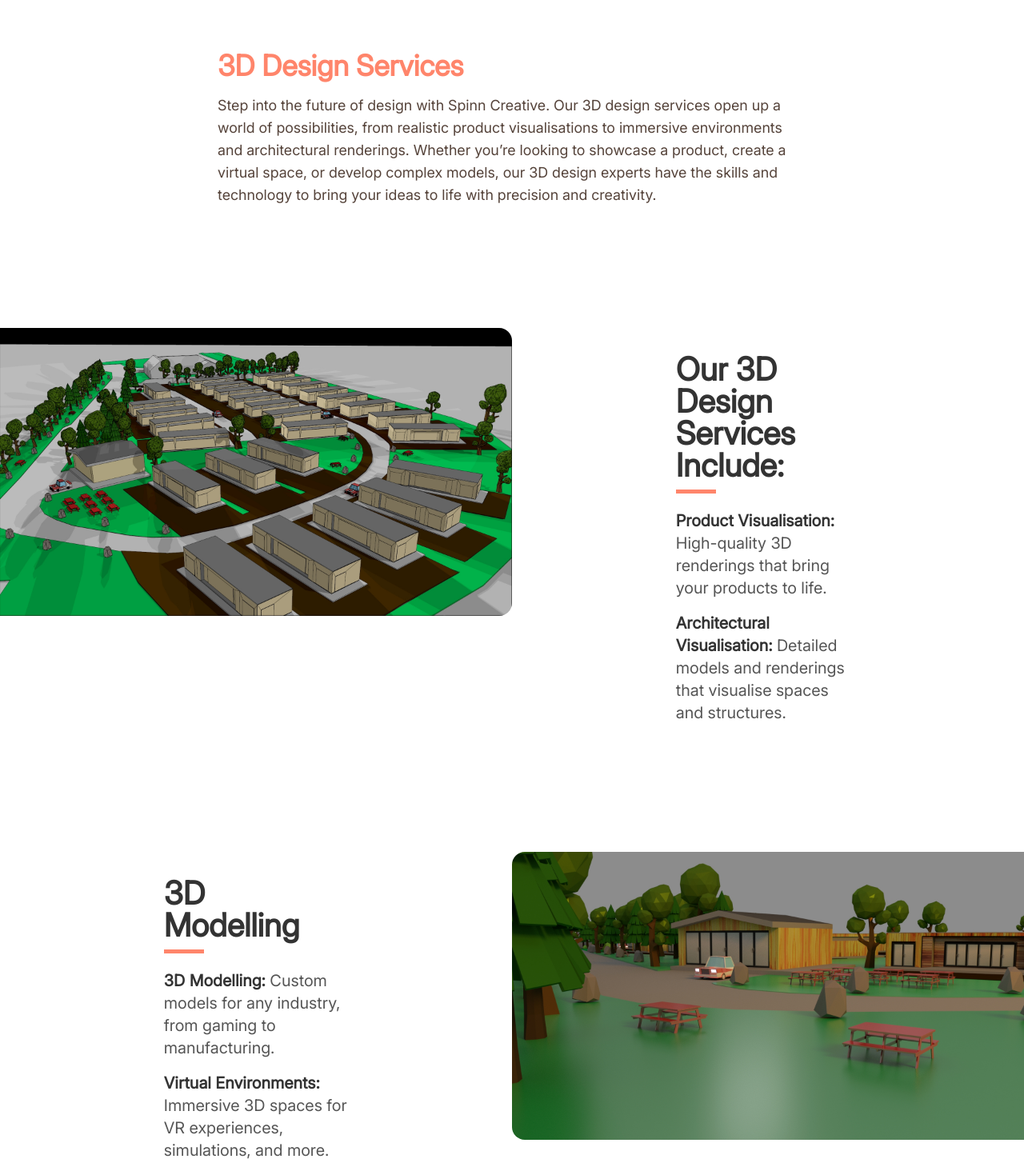
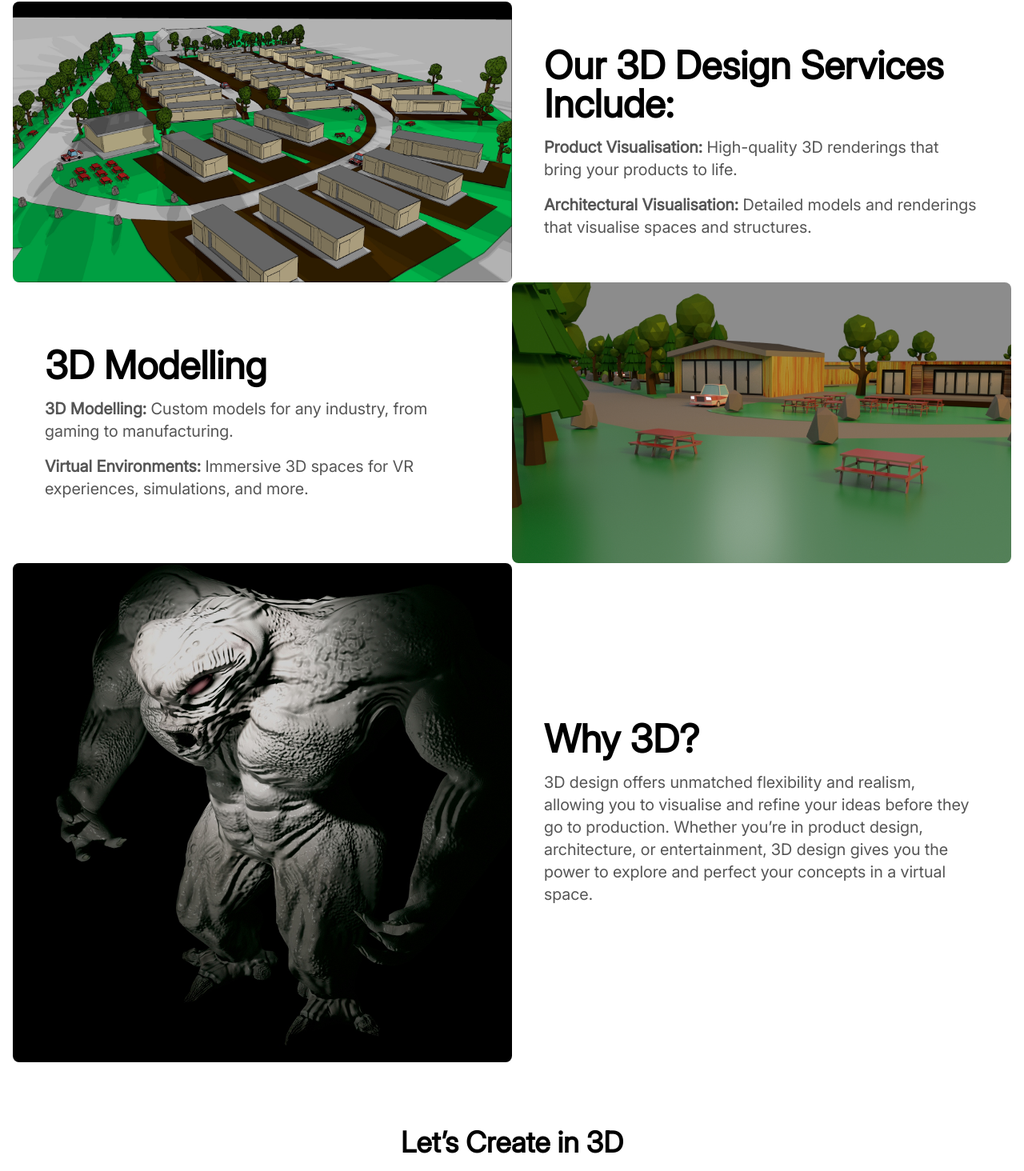
Before and after one commit to Spinn-Creative/spinncreative.co.uk, a Next.js app: page /3d-modelling in a window 1280 px wide. Shown: the part 626-2090 px from the top of the page at 80% size. Built offline with nearby package versions, Linux system fonts and the light colour scheme.

Commit message:
Update codebase

```diff
--- a/public/styles/animation.scss
+++ b/public/styles/animation.scss
@@ -41,38 +41,58 @@
 }
 
 .full-width-section {
-  display: flex;
-  align-items: center;
-  justify-content: center;
   padding: 4rem 0;
 
   .image-text-pair {
     display: flex;
-    flex-wrap: wrap;
+    flex-direction: column;
     width: 100%;
 
+    @media (min-width: 768px) {
+      flex-direction: row;
+    }
+
     .image-side {
-      flex: 1;
-      max-width: 50%;
+      width: 100%;
+      margin-bottom: 2rem;
+
+      @media (min-width: 768px) {
+        width: 50%;
+        margin-bottom: 0;
+      }
     }
 
     .text-side {
-      flex: 1;
-      max-width: 50%;
-      padding: 2rem;
+      width: 100%;
+      padding: 1rem;
       display: flex;
       justify-content: center;
       align-items: center;
 
+      @media (min-width: 768px) {
+        width: 50%;
+        padding: 2rem;
+      }
+
       .text-content {
-        text-align: left;
-        max-width: 40%; /* Reduced width for a more focused text block */
+        text-align: center;
+
+        @media (min-width: 768px) {
+          text-align: left;
+        }
 
         h3 {
           color: #333333;
           font-weight: bold;
-          font-size: 2.5rem;
-          position: relative;
+          font-size: 2rem;
+
+          @media (min-width: 768px) {
+            font-size: 2.5rem;
+          }
+
+          @media (min-width: 992px) {
+            font-size: 3rem;
+          }
         }
 
         .decorative-line {
@@ -81,12 +101,24 @@
           width: 50px;
           height: 5px; /* Thicker line */
           background-color: #ff856b;
-          margin: 10px 0 20px 0;
+          margin: 10px auto 20px auto;
+
+          @media (min-width: 768px) {
+            margin: 10px 0 20px 0;
+          }
         }
 
         p {
           color: #555555; /* A consistent shade for body text */
           margin-top: 1rem;
+
+          @media (min-width: 768px) {
+            font-size: 1.125rem;
+          }
+
+          @media (min-width: 992px) {
+            font-size: 1.25rem;
+          }
         }
 
         p strong {
--- a/public/styles/contact-us.scss
+++ b/public/styles/contact-us.scss
@@ -3,7 +3,7 @@
 .contact-us-hero {
   position: relative;
   width: 100%;
-    height: 70vh; /* Set the height of the hero section */
+  height: 60vh; /* Adjusted for mobile responsiveness */
   background-image: url('/images/page-heroes/contact-us.jpg');
   background-size: cover;
   background-position: center;
@@ -12,27 +12,30 @@
   justify-content: center;
 
   .contact-us-hero-overlay {
-      background-color: rgba(0, 0, 0, 0.6); /* Dark overlay for text readability */
-      padding: 2rem;
+    background-color: rgba(0, 0, 0, 0.6);
+    padding: 1.5rem; /* Reduced padding for smaller screens */
     border-radius: 0.5rem;
   }
 
   h1 {
     color: white;
+    font-size: 2.5rem; /* Responsive font size */
   }
 }
 
 .contact-us-section-container {
-    padding: 4rem 2rem;
-    max-width: 800px;
+  padding: 3rem 1.5rem; /* Reduced padding for mobile */
+  max-width: 100%; /* Full width on mobile */
   margin: 0 auto;
 
   h2, h3 {
-      color: #ff856b; /* Use a color consistent with your brand */
+    color: #ff856b;
+    font-size: 2rem; /* Responsive heading sizes */
   }
 
   p, li {
-      color: #55433a; /* Use a darker color for body text */
+    color: #55433a;
+    font-size: 1rem; /* Responsive font size */
   }
 
   a {
@@ -41,24 +44,23 @@
 }
 
 .contact-us-form {
-    max-width: 800px; /* Ensure form has the same width as the content above */
-    margin: 0 auto; /* Center the form within the container */
-
-    /* Remove extra padding to ensure alignment with the content above */
+  max-width: 100%; /* Full width on mobile */
+  margin: 0 auto;
   padding: 0;
 
   label {
     color: #55433a;
-      display: block; /* Ensure labels are block-level for full width */
-      margin-bottom: 0.5rem; /* Add space below labels */
+    display: block;
+    margin-bottom: 0.5rem;
   }
 
   input, textarea {
-      width: 100%; /* Ensure input and textarea fields are full width */
+    width: 100%;
     padding: 0.75rem;
     border: 1px solid #ccc;
     border-radius: 0.25rem;
     margin-bottom: 1rem;
+    font-size: 1rem; /* Ensure readability */
   }
 
   .btn-submit {
@@ -69,9 +71,37 @@
     border-radius: 0.5rem;
     cursor: pointer;
     transition: background-color 0.3s ease;
+    font-size: 1rem; /* Button text size */
 
     &:hover {
       background-color: #e6755c;
     }
   }
 }
+
+// Medium Devices and up (768px and up)
+@media only screen and (min-width: 768px) {
+  .contact-us-hero {
+    height: 70vh;
+  }
+
+  .contact-us-section-container {
+    padding: 4rem 2rem;
+    max-width: 800px;
+  }
+
+  h1 {
+    font-size: 3.5rem; /* Larger font size on medium screens */
+  }
+
+  h2, h3 {
+    font-size: 2.5rem;
+  }
+}
+
+// Large Devices and up (992px and up)
+@media only screen and (min-width: 992px) {
+  .contact-us-hero {
+    height: 80vh;
+  }
+}
--- a/public/styles/three-d-modelling.scss
+++ b/public/styles/three-d-modelling.scss
@@ -1,9 +1,8 @@
-@import 'variables';
-
+/* Base Styles (Mobile First) */
 .three-d-hero {
   position: relative;
   width: 100%;
-  height: 70vh; /* Same height as the Animation hero section */
+  height: 50vh;
   background-image: url('/images/page-heroes/3d-modelling.png');
   background-size: cover;
   background-position: center;
@@ -13,105 +12,84 @@
 
   .three-d-hero-overlay {
     background-color: rgba(0, 0, 0, 0.6);
-    padding: 2rem;
+    padding: 1.5rem;
     border-radius: 0.5rem;
   }
 
   h1 {
     color: white;
+    font-size: 2rem;
   }
 }
 
-.three-d-section-container {
-  padding: 4rem 2rem;
-  max-width: 800px;
-  margin: 0 auto;
-
-  h2 {
-    color: #ff856b;
-  }
-
-  p, li {
-    color: #55433a;
-  }
-
-  ul {
-    padding-left: 1.5rem;
-  }
-}
-
-.full-width-section {
-  display: flex;
-  align-items: center;
-  justify-content: center;
-  padding: 4rem 0;
+.decorative-line {
+  width: 50px;
+  height: 5px;
+  background-color: #ff856b;
+  margin: 10px auto 20px auto;
 }
 
 .image-text-pair {
   display: flex;
-  flex-wrap: wrap;
+  flex-direction: column;
+  align-items: center;
   width: 100%;
+
+  @media (min-width: 768px) {
+    flex-direction: row;
+  }
 }
 
 .image-side {
-  flex: 1;
-  max-width: 50%;
-}
+  width: 100%;
+  margin-bottom: 1rem;
 
-.image-side img {
-  width: 100%; /* Ensure images fill the container */
-  height: auto;
-  object-fit: cover; /* Ensure images behave like videos */
-  border-radius: 0; /* Reset border-radius */
-
-  /* Apply rounding to the correct corners based on image position */
-  &.rounded-r-lg {
-    border-top-right-radius: 1rem;
-    border-bottom-right-radius: 1rem;
+  @media (min-width: 768px) {
+    margin-bottom: 0;
   }
-
-  &.rounded-l-lg {
-    border-top-left-radius: 1rem;
-    border-bottom-left-radius: 1rem;
-  }
-
-  aspect-ratio: 16/9; /* Match typical video aspect ratio */
 }
 
 .text-side {
-  flex: 1;
-  max-width: 50%;
-  padding: 2rem;
+  width: 100%;
   display: flex;
   justify-content: center;
   align-items: center;
 }
 
 .text-content {
-  text-align: left;
-  max-width: 100%;
+  text-align: center;
+
+  @media (min-width: 768px) {
+    text-align: left;
+  }
 }
 
 h3 {
-  font-size: 2.5rem;
+  font-size: 2rem;
   font-weight: bold;
   position: relative;
-}
 
-.decorative-line {
-  width: 50px;
-  height: 5px;
-  background-color: #ff856b;
-  margin: 10px 0 20px 0;
+  @media (min-width: 768px) {
+    font-size: 2.5rem;
+  }
+
+  @media (min-width: 992px) {
+    font-size: 3rem;
+  }
 }
 
 p {
+  font-size: 1rem;
   color: #555555;
   margin-top: 1rem;
-}
 
-p strong {
-  color: #333333;
+  @media (min-width: 768px) {
+    font-size: 1.125rem;
+  }
+
+  @media (min-width: 992px) {
+    font-size: 1.25rem;
+  }
 }
 
 .btn-outline {
@@ -127,3 +105,28 @@ p strong {
     color: #ff856b;
   }
 }
+
+/* Large Devices and up (992px and up) */
+@media only screen and (min-width: 992px) {
+  .full-width-section {
+    padding: 4rem 0;
+  }
+
+  h1 {
+    font-size: 4rem;
+  }
+}
+
+/* Extra Large Devices and up (1200px and up) */
+@media only screen and (min-width: 1200px) {
+  h1 {
+    font-size: 4.5rem;
+  }
+}
+
+/* Extra Extra Large Devices and up (1400px and up) */
+@media only screen and (min-width: 1400px) {
+  h1 {
+    font-size: 5rem;
+  }
+}
--- a/src/app/3d-modelling/page.tsx
+++ b/src/app/3d-modelling/page.tsx
@@ -5,43 +5,43 @@ export default function ThreeDModelling() {
   return (
     <div>
       {/* Hero Section */}
-      <section className='three-d-hero flex items-center justify-center text-center'>
-        <div className='three-d-hero-overlay'>
-          <h1 className='text-6xl font-bold text-white'>3D Modelling</h1>
+      <section className="three-d-hero flex items-center justify-center text-center">
+        <div className="three-d-hero-overlay">
+          <h1 className="font-bold text-white">3D Modelling</h1>
         </div>
       </section>
 
       {/* 3D Design Services Section */}
-      <section className='three-d-section-container'>
-        <h2 className='text-4xl font-bold mb-4'>3D Design Services</h2>
-        <p className='text-lg mb-6'>
+      <section className="container mx-auto px-4">
+        <h2 className="text-3xl md:text-4xl font-bold mb-4">3D Design Services</h2>
+        <p className="text-base md:text-lg mb-6">
           Step into the future of design with Spinn Creative. Our 3D design services open up a world of possibilities, from realistic product visualisations to immersive environments and architectural renderings. Whether you’re looking to showcase a product, create a virtual space, or develop complex models, our 3D design experts have the skills and technology to bring your ideas to life with precision and creativity.
         </p>
       </section>
 
       {/* Our 3D Design Services Section */}
-      <section className='full-width-section'>
-        <div className='image-text-pair'>
-          <div className='image-side left'>
+      <section className="container mx-auto px-4">
+        <div className="md:flex items-center">
+          <div className="image-side w-full md:w-1/2">
             <Image
-              src='/images/p1-3d.jpg'
-              alt='Product Visualisation'
-              layout='responsive'
+              src="/images/p1-3d.jpg"
+              alt="Product Visualisation"
+              layout="responsive"
               width={1920}
               height={1080}
-              className='rounded-r-lg'
+              className="rounded-lg md:rounded-r-lg"
             />
           </div>
-          <div className='text-side right flex flex-col justify-center items-center p-10'>
-            <div className='text-content'>
-              <h3 className='text-5xl font-bold mb-4 relative'>
+          <div className="text-side w-full md:w-1/2 flex flex-col justify-center p-4 md:p-10">
+            <div className="text-content">
+              <h3 className="text-3xl md:text-5xl font-bold mb-4">
                 Our 3D Design Services Include:
-                <span className='decorative-line'></span>
+                <span className="decorative-line"></span>
               </h3>
-              <p className='text-xl mb-4'>
+              <p className="text-base md:text-xl mb-4">
                 <strong>Product Visualisation:</strong> High-quality 3D renderings that bring your products to life.
               </p>
-              <p className='text-xl'>
+              <p className="text-base md:text-xl">
                 <strong>Architectural Visualisation:</strong> Detailed models and renderings that visualise spaces and structures.
               </p>
             </div>
@@ -50,55 +50,55 @@ export default function ThreeDModelling() {
       </section>
 
       {/* 3D Modelling and Virtual Environments Section */}
-      <section className='full-width-section'>
-        <div className='image-text-pair'>
-          <div className='text-side left flex flex-col justify-center items-center p-10'>
-            <div className='text-content'>
-              <h3 className='text-5xl font-bold mb-4 relative'>
+      <section className="container mx-auto px-4">
+        <div className="md:flex md:flex-row-reverse items-center">
+          <div className="image-side w-full md:w-1/2">
+            <Image
+              src="/images/p2-3d.jpg"
+              alt="3D Modelling"
+              layout="responsive"
+              width={1920}
+              height={1080}
+              className="rounded-lg md:rounded-l-lg"
+            />
+          </div>
+          <div className="text-side w-full md:w-1/2 flex flex-col justify-center p-4 md:p-10">
+            <div className="text-content">
+              <h3 className="text-3xl md:text-5xl font-bold mb-4">
                 3D Modelling
-                <span className='decorative-line'></span>
+                <span className="decorative-line"></span>
               </h3>
-              <p className='text-xl mb-4'>
+              <p className="text-base md:text-xl mb-4">
                 <strong>3D Modelling:</strong> Custom models for any industry, from gaming to manufacturing.
               </p>
-              <p className='text-xl'>
+              <p className="text-base md:text-xl">
                 <strong>Virtual Environments:</strong> Immersive 3D spaces for VR experiences, simulations, and more.
               </p>
             </div>
-          </div>
-          <div className='image-side right'>
-            <Image
-              src='/images/p2-3d.jpg'
-              alt='3D Modelling'
-              layout='responsive'
-              width={1920}
-              height={1080}
-              className='rounded-l-lg'
-            />
           </div>
         </div>
       </section>
 
       {/* Why 3D Section */}
-      <section className='full-width-section'>
-        <div className='image-text-pair'>
-          <div className='image-side left'>
+      <section className="container mx-auto px-4">
+        <div className="md:flex items-center">
+          <div className="image-side w-full md:w-1/2">
             <Image
-              src='/images/p3-3d.png'
-              alt='Why 3D?'
-              layout='responsive'
+              src="/images/p3-3d.png"
+              alt="Why 3D?"
+              layout="responsive"
               width={1920}
               height={1080}
-              className='rounded-r-lg'
+              className="rounded-lg md:rounded-r-lg"
             />
           </div>
-          <div className='text-side right flex flex-col justify-center items-center p-10'>
-            <div className='text-content'>
-              <h3 className='text-5xl font-bold mb-4 relative'>
+          <div className="text-side w-full md:w-1/2 flex flex-col justify-center p-4 md:p-10">
+            <div className="text-content">
+              <h3 className="text-3xl md:text-5xl font-bold mb-4">
                 Why 3D?
-                <span className='decorative-line'></span>
+                <span className="decorative-line"></span>
               </h3>
-              <p className='text-xl'>
+              <p className="text-base md:text-xl">
                 3D design offers unmatched flexibility and realism, allowing you to visualise and refine your ideas before they go to production. Whether you’re in product design, architecture, or entertainment, 3D design gives you the power to explore and perfect your concepts in a virtual space.
               </p>
             </div>
@@ -107,11 +107,11 @@ export default function ThreeDModelling() {
       </section>
 
       {/* Call to Action */}
-      <section className='text-center py-20'>
-        <h2 className='text-4xl font-bold mb-4'>Let’s Create in 3D</h2>
-        <p className='text-lg mb-6'>Ready to explore the possibilities of 3D design? Let’s collaborate and turn your vision into a stunning reality.</p>
-        <Link href='/contact-us'>
-          <span className='btn-outline'>Get in touch with us now</span>
+      <section className="text-center py-10 md:py-20">
+        <h2 className="text-2xl md:text-4xl font-bold mb-4">Let’s Create in 3D</h2>
+        <p className="text-lg mb-6">Ready to explore the possibilities of 3D design? Let’s collaborate and turn your vision into a stunning reality.</p>
+        <Link href="/contact-us">
+          <span className="btn-outline">Get in touch with us now</span>
         </Link>
       </section>
     </div>
```
Also changed, not shown: src/app/animation/page.tsx (+38 -38 lines), src/app/contact-us/page.tsx (+39 -43 lines). Lines whose indentation alone changed are shown as unchanged.
